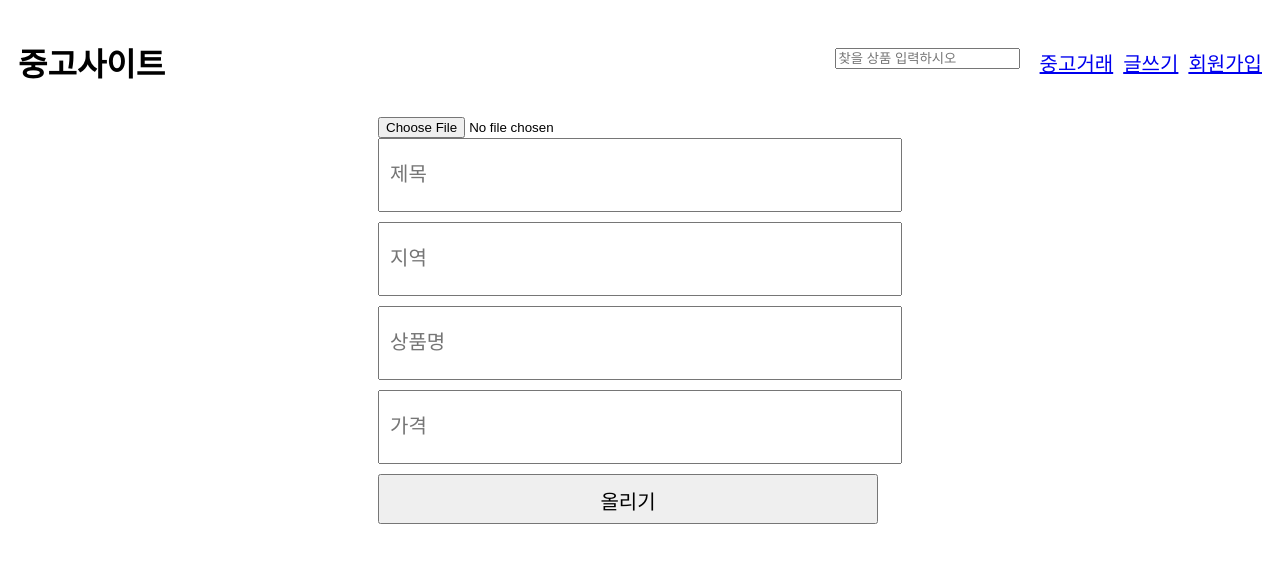
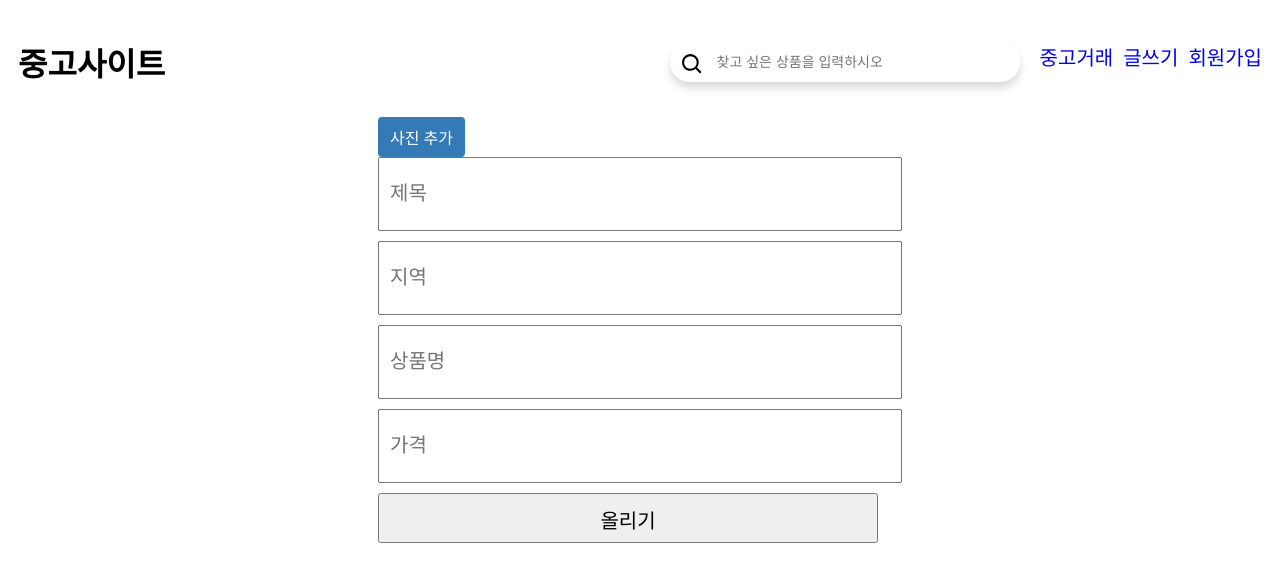
Before and after one commit to owen970517/owen_market, a React (Create React App) app: page /write in a window 1280 px wide. Shown: the top 582 px of the page. Built offline with nearby package versions, Linux system fonts and the light colour scheme; no server answers.

Commit message:
image upload 코드 수정 및 검색기능 추가

```diff
--- a/package.json
+++ b/package.json
@@ -13,6 +13,7 @@
     "react-bootstrap": "^2.4.0",
     "react-dom": "^18.1.0",
     "react-hook-form": "^7.32.1",
+    "react-icons": "^4.4.0",
     "react-redux": "^8.0.4",
     "react-router-dom": "^6.3.0",
     "react-scripts": "5.0.1",
--- a/src/Components/Layout/Header.tsx
+++ b/src/Components/Layout/Header.tsx
@@ -1,37 +1,30 @@
 import { Link, useNavigate } from "react-router-dom"
 import styled from "styled-components"
 import { auth } from "../../firebase";
-import { useForm } from "react-hook-form";
-import { IForm } from "../../type/InputForm";
 import {useDispatch , useSelector} from 'react-redux'
 import { userActions } from "../../store/userSlice";
+import SearchBar from "./SearchBar";
+import { RootState } from "../../store/store";
 
 function Header() {
   const dispatch = useDispatch();
-  const userObj = useSelector((state:any) => state.user);
-  const {register , handleSubmit , setValue} = useForm<IForm>();
+  const userObj = useSelector((state:RootState) => state.user);
   const nav = useNavigate();
   const onLogOut = () => {
     dispatch(userActions.logout());
     auth.signOut();
     nav('/login');
   }
-  const onSearch = handleSubmit((e) => {
-    nav('/search/' + e.search)
-    setValue('search' , '')
-})
     return (
       <Nav>
         <h1>중고사이트</h1>
         <UL>
-          <form onSubmit={onSearch}>
-            <input {...register("search" , {required : true})} placeholder='찾을 상품 입력하시오'></input>
-          </form>
-          <LI>{userObj.isLogin ? <Link to='/profile'>{userObj.user.displayName}</Link> : ""}</LI>
-          <LI><Link to='/'>중고거래</Link></LI>
-          <LI><Link to='/write'>글쓰기</Link></LI>
-          {userObj.isLogin && <LI><Link to='/cart'>장바구니</Link></LI> }
-          {userObj.isLogin ? <Btn onClick={onLogOut}>로그아웃</Btn> : <LI><Link to='/login'>회원가입</Link></LI> }
+          <SearchBar/>
+          <LI>{userObj.isLogin ? <StyledLink to='/profile' >{userObj.user.displayName}</StyledLink> : ""}</LI>
+          <LI><StyledLink to='/' >중고거래</StyledLink></LI>
+          <LI><StyledLink to='/write' >글쓰기</StyledLink></LI>
+          {userObj.isLogin && <LI><StyledLink to='/cart' >장바구니</StyledLink></LI> }
+          {userObj.isLogin ? <Btn onClick={onLogOut}>로그아웃</Btn> : <LI><StyledLink to='/login' >회원가입</StyledLink></LI> }
         </UL>
       </Nav>
     )
@@ -54,6 +47,8 @@ const LI =  styled.li`
 const Btn = styled.button `
   margin-left : 10px;
 `
-
+const StyledLink = styled(Link)`
+  text-decoration: none;
+`
 
 export default Header
--- a/src/Components/Layout/Pages.tsx
+++ b/src/Components/Layout/Pages.tsx
@@ -6,7 +6,7 @@ import Detail from "../products/Detail"
 import Home from '../products/Home'
 import Modify from "../products/Modify"
 import Profile from "../auth/Profile"
-import Search from "./Search"
+import Search from "./SearchedProduct"
 import Sign from "../auth/Sign"
 import Write from "../products/AddProduct"
 
--- a/src/Components/Layout/Search.jsx
+++ /dev/null
@@ -1,23 +0,0 @@
-import React, { useState } from 'react'
-import { useEffect } from 'react';
-import { useParams } from 'react-router-dom'
-import { db } from '../../firebase';
-
-const Search = () => {
-  const [data,setData] = useState([]);
-  const params = useParams();
-  console.log(params.input);
-  useEffect(() => {
-    db.collection('Product').where('상태' , '==' , '판매중').get().then((result) => {
-        setData(result.docs.map((doc) =>({
-            ...doc.data()
-        })));
-    })
-  },[])
-  console.log(data.filter((item) => item.상품명.includes(params.input)));
-  return (
-    <div>Search</div>
-  )
-}
-
-export default Search
--- /dev/null
+++ b/src/Components/Layout/SearchBar.tsx
@@ -0,0 +1,43 @@
+import React from 'react'
+import { useForm } from 'react-hook-form';
+import { useNavigate } from 'react-router-dom';
+import { IForm } from '../../type/InputForm';
+import styled from 'styled-components';
+import { BiSearch } from "react-icons/bi";
+const SearchBar = () => {
+    const nav = useNavigate();
+    const {register , handleSubmit , setValue} = useForm<IForm>();
+    const onSearch = handleSubmit((e) => {
+        nav('/search/' + e.search)
+        setValue('search' , '')
+    })
+  return (
+    <SearchForm onSubmit={onSearch}>
+        <SearchIcon/>
+        <SearchInput {...register("search" , {required : true})} placeholder='찾고 싶은 상품을 입력하시오'/>
+    </SearchForm>
+  )
+}
+const SearchForm = styled.form`
+    width: 350px;
+    height: 40px;
+    border-radius: 40px;
+    box-shadow: 0 6px 8px rgba(0, 0, 0, 0.15);
+    background: #fff;
+    transition: all 0.3s ease;
+    display : flex;
+`
+const SearchInput = styled.input`
+    font-size: 14px;
+    width :200px;
+    background: none;
+    color: #5a6674;
+    border: none;
+    appearance: none;
+    outline: none;
+`
+const SearchIcon =styled(BiSearch)`
+    padding: 10px;
+    font-size: 25px;
+`
+export default SearchBar
--- /dev/null
+++ b/src/Components/Layout/SearchedProduct.tsx
@@ -0,0 +1,41 @@
+import React from 'react'
+import { useSelector } from 'react-redux';
+import { Link, useParams } from 'react-router-dom'
+import styled from 'styled-components';
+import { RootState } from '../../store/store';
+import { IData } from '../../type/ItemProps';
+import noImg from '../../ImgSrc/noimage.jpg'
+
+const Search = () => {
+  const params = useParams();
+  const data = useSelector((state:RootState) => state.region.data)
+  const searchedData = data.filter((item:IData) => item.상품명?.includes(params.input!));
+  return (
+    <Grid>
+    {searchedData.map((p:IData) => {
+      return (
+        <Item key={p.id}>
+        <img src={p.이미지 ? p.이미지 : noImg} alt='img' width ='200px' height='200px'/>
+        <div>
+          <Link to={`/detail/${p.id}`}><h3>{p.상품명}</h3></Link>
+          <h3>{p.날짜}</h3>
+          <h3>{p.지역}</h3>
+          <h3>{p.가격?.toString().replace(/\B(?=(\d{3})+(?!\d))/g, ",")}원</h3>
+        </div>
+      </Item>
+      )
+    })}
+  </Grid>
+  )
+}
+const Grid = styled.div`
+    display : grid;
+    grid-template-columns : repeat(3 , minmax(20rem,1fr));
+    grid-gap : 10px;
+    place-items: center;
+`;
+
+const Item = styled.div`
+  display : flex;
+`
+export default Search
--- a/src/Components/products/AddProduct.tsx
+++ b/src/Components/products/AddProduct.tsx
@@ -2,7 +2,7 @@ import { SubmitHandler, useForm } from "react-hook-form";
 import {db , storage} from '../../firebase';
 import styled from "styled-components";
 import { useNavigate } from "react-router-dom";
-import {  useState , useEffect } from "react";
+import {  useState , useEffect,useRef } from "react";
 import { IForm } from "../../type/InputForm";
 import { useSelector} from 'react-redux'
 import { RootState } from "../../store/store";
@@ -10,10 +10,10 @@ import { RootState } from "../../store/store";
 
 function Write() {
   const userObj = useSelector((state:RootState) => state.user!.user)
-    const {register , handleSubmit , watch, setValue } = useForm<IForm>();
+    const {register , handleSubmit , watch } = useForm<IForm>();
     const [imgPreview , setImgPreview] = useState('');
     const imgSrc = watch('image');
-    console.log(imgSrc);
+    const fileRef = useRef<HTMLInputElement | null>(null);
     useEffect(()=> {
       if(imgSrc && imgSrc.length > 0) {
         const file = imgSrc[0];
@@ -69,18 +69,23 @@ function Write() {
   }
   const onImgDel = () => {
     setImgPreview('');
-    setValue('image', '');
   }
     return (
         <Wrapper>
+            {imgPreview &&
+              <div>
+                <Preview src={imgPreview} alt="없음"/>
+                <button onClick={onImgDel}>삭제</button>
+              </div>
+            }
             <Form onSubmit={handleSubmit(onSubmit)}>
-                {imgPreview &&
-                <div>
-                  <Preview src={imgPreview} alt="없음"/>
-                  <button onClick={onImgDel}>삭제</button>
-                </div>
-                }
-                <input {...register('image')} type="file"></input>
+                <FileInput onClick={() => {fileRef.current?.click()}}>
+                  <label>사진 추가</label>
+                  <input {...register('image')} type="file" ref={(data) => {
+                    register('image').ref(data);
+                    fileRef.current = data
+                  }}></input>
+                </FileInput>
                 <Input {...register("title" , {required :true , maxLength:20})} placeholder="제목"></Input>
                 <Input {...register("region" , {required : true})} placeholder='지역'></Input>
                 <Input {...register("item" , {required :true , maxLength:10})} placeholder="상품명"></Input>
--- /dev/null
+++ b/src/type/ProductProps.ts
@@ -0,0 +1,4 @@
+export interface IProduct {
+    product : string;
+    cost : string;
+}
```
Also changed, not shown: 2 other files (tests, documents, lock files or other folders).
